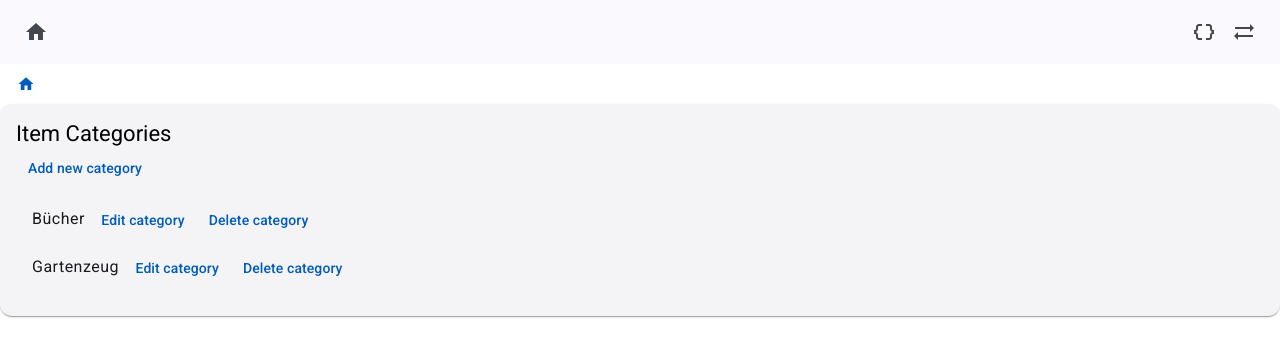
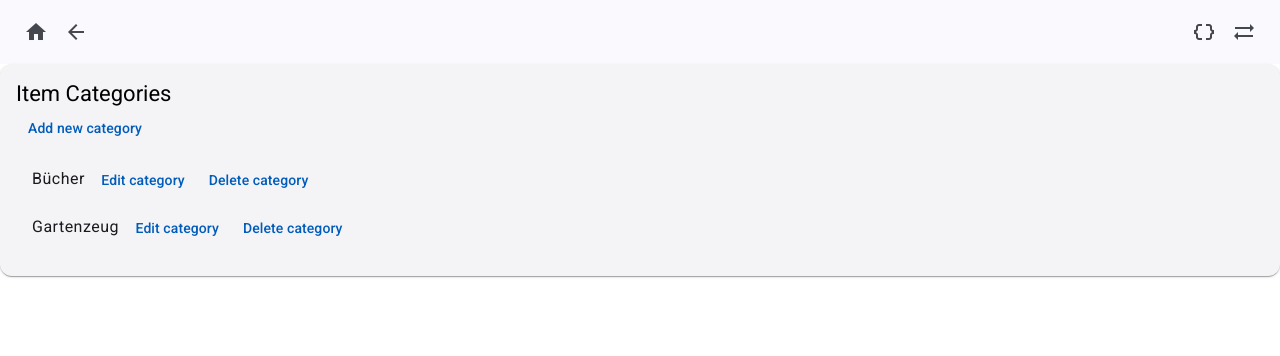
Before and after one commit to hannaseithe/boxApp, an Angular app: page /cat-list in a window 1280 px wide. Shown: the top 356 px of the page. Built offline with nearby package versions, Linux system fonts and the light colour scheme.

Commit message:
Dynamic Toolbar

```diff
--- a/src/app/add-edit-item/add-edit-item.component.ts
+++ b/src/app/add-edit-item/add-edit-item.component.ts
@@ -11,9 +11,9 @@ import { Box, Cat, uniqueId } from '../app';
 import { MatChipInputEvent, MatChipsModule } from '@angular/material/chips';
 import { MatIconModule } from '@angular/material/icon';
 import { MatButtonModule } from '@angular/material/button';
-import { filter } from 'rxjs';
 import { Location } from '@angular/common';
 import { UndoService } from '../undo.service';
+
 
 @Component({
   selector: 'app-add-edit-item',
@@ -46,7 +46,7 @@ export class AddEditItemComponent {
     private data: DbService,
     private router: Router,
     private location: Location,
-    private undo: UndoService
+    private undo: UndoService,
   ) {
 
     this.form = new FormGroup({
@@ -56,7 +56,6 @@ export class AddEditItemComponent {
       tags: new FormControl([]),
       catID: new FormControl(''),
     });
-
 
   }
 
--- a/src/app/cat-list/cat-list.component.html
+++ b/src/app/cat-list/cat-list.component.html
@@ -1,12 +1,3 @@
-<div class="example-button-row">
-    <button mat-button [routerLink]=" ['/']">
-        <mat-icon aria-hidden="false" aria-label="Example home icon" fontIcon="home"></mat-icon>
-    </button>
-    @if (itemId) {
-    <button mat-button [routerLink]=" ['/add-edit-item', itemId]">Back to Edit Item</button>
-    }
-</div>
-
 <mat-card>
     <mat-card-header>
         <mat-card-title>Item Categories</mat-card-title>
--- a/src/app/item-list/item-list.component.html
+++ b/src/app/item-list/item-list.component.html
@@ -1,8 +1,3 @@
-<div class="example-button-row">
-  <button mat-button [routerLink]=" ['/']">
-    <mat-icon aria-hidden="false" aria-label="Example home icon" fontIcon="home"></mat-icon>
-</button>
-</div>
 <mat-toolbar>
   @if (tag) {
     <mat-chip><mat-icon matChipAvatar aria-hidden="false" aria-label="Example home icon" fontIcon="home"></mat-icon> {{ tag }}</mat-chip>
--- a/src/app/item/item.component.html
+++ b/src/app/item/item.component.html
@@ -1,7 +1,3 @@
-<div class="example-button-row">
-
-
-</div>
 <mat-card appearance="outlined">
     <mat-card-header>
         <div mat-card-avatar><mat-icon>adjust</mat-icon></div>
--- a/src/app/item/item.component.ts
+++ b/src/app/item/item.component.ts
@@ -10,7 +10,6 @@ import { DbService } from '../db.service';
 import { MatFormFieldModule } from '@angular/material/form-field';
 import { MatIconModule } from '@angular/material/icon';
 import { UndoService } from '../undo.service';
-import { NavbarService } from '../navbar.service';
 
 @Component({
   selector: 'app-item',
@@ -45,7 +44,6 @@ export class ItemComponent {
     private router: Router,
     private location: Location,
     private undo: UndoService,
-    private navBar: NavbarService
   ) {
     this.items = this.data.Items
     this.id = this.route.snapshot.params['id'];
@@ -68,7 +66,6 @@ export class ItemComponent {
         return
       }
     })
-    this.navBar.update(["backToBox"], {itemId: this.id, boxId: this.box()?.id, boxName: this.box()?.name})
   }
   ngOnInit(): void {
 
--- a/src/app/navbar/navbar.component.html
+++ b/src/app/navbar/navbar.component.html
@@ -1,10 +1,10 @@
 <mat-toolbar>
     <button mat-icon-button [routerLink]=" ['/']">
-        <mat-icon aria-hidden="false" aria-label="Example home icon" fontIcon="home"></mat-icon>
+        <mat-icon>home</mat-icon>
     </button>
-    @if(dynButs().backToBox) {
-        <button mat-button [routerLink]=" ['/box', pageData().boxId]">Back To Box #{{ pageData().boxName }}</button>
-    }
+    <button mat-icon-button [routerLink]=" ['/']">
+        <mat-icon (click)="goBack()">arrow_back</mat-icon>
+    </button>
     <span class="spacer"></span>
 
     @if(dynButs().boxAdd) {
--- a/src/app/navbar/navbar.component.ts
+++ b/src/app/navbar/navbar.component.ts
@@ -8,8 +8,9 @@ import { JsonExportComponent } from '../json-export/json-export.component';
 import { JsonImportComponent } from '../json-import/json-import.component';
 import { DbService } from '../db.service';
 import { MatIconModule } from '@angular/material/icon';
-import { RouterModule } from '@angular/router';
+import { NavigationEnd, Router, RouterModule } from '@angular/router';
 import { NavbarService } from '../navbar.service';
+import { Location } from '@angular/common';
 
 @Component({
   selector: 'app-navbar',
@@ -34,11 +35,20 @@ export class NavbarComponent {
   public pageData:Signal<any>
 
   constructor(private data:DbService,
-    private navBar:NavbarService
+    private navBar:NavbarService,
+    private location:Location,
+    private router:Router
   ) {
     this.dynButs = this.navBar.set
     this.pageData = this.navBar.pageData
+    this.router.events.subscribe((ev) => {
+      if (ev instanceof NavigationEnd) {
+        this.navBar.update([],{})
+      }
+    });
   }
+
+
 
   public clearStorage(event: Event) {
     this.data.clearStorage()
@@ -48,4 +58,8 @@ export class NavbarComponent {
     this.data.init()
   }
 
+  goBack() {
+    this.location.back()
+  }
+
 }
--- a/src/app/unassigned-item-list/unassigned-item-list.component.html
+++ b/src/app/unassigned-item-list/unassigned-item-list.component.html
@@ -1,8 +1,3 @@
-<div class="example-button-row">
-    <button mat-button [routerLink]=" ['/']">
-        <mat-icon aria-hidden="false" aria-label="Example home icon" fontIcon="home"></mat-icon>
-    </button>
-</div>
 <mat-toolbar>
 
     <span>List of Unassigned Items</span>
```
Also changed, not shown: src/app/add-edit-box/add-edit-box.component.ts (line endings or trailing spaces).
